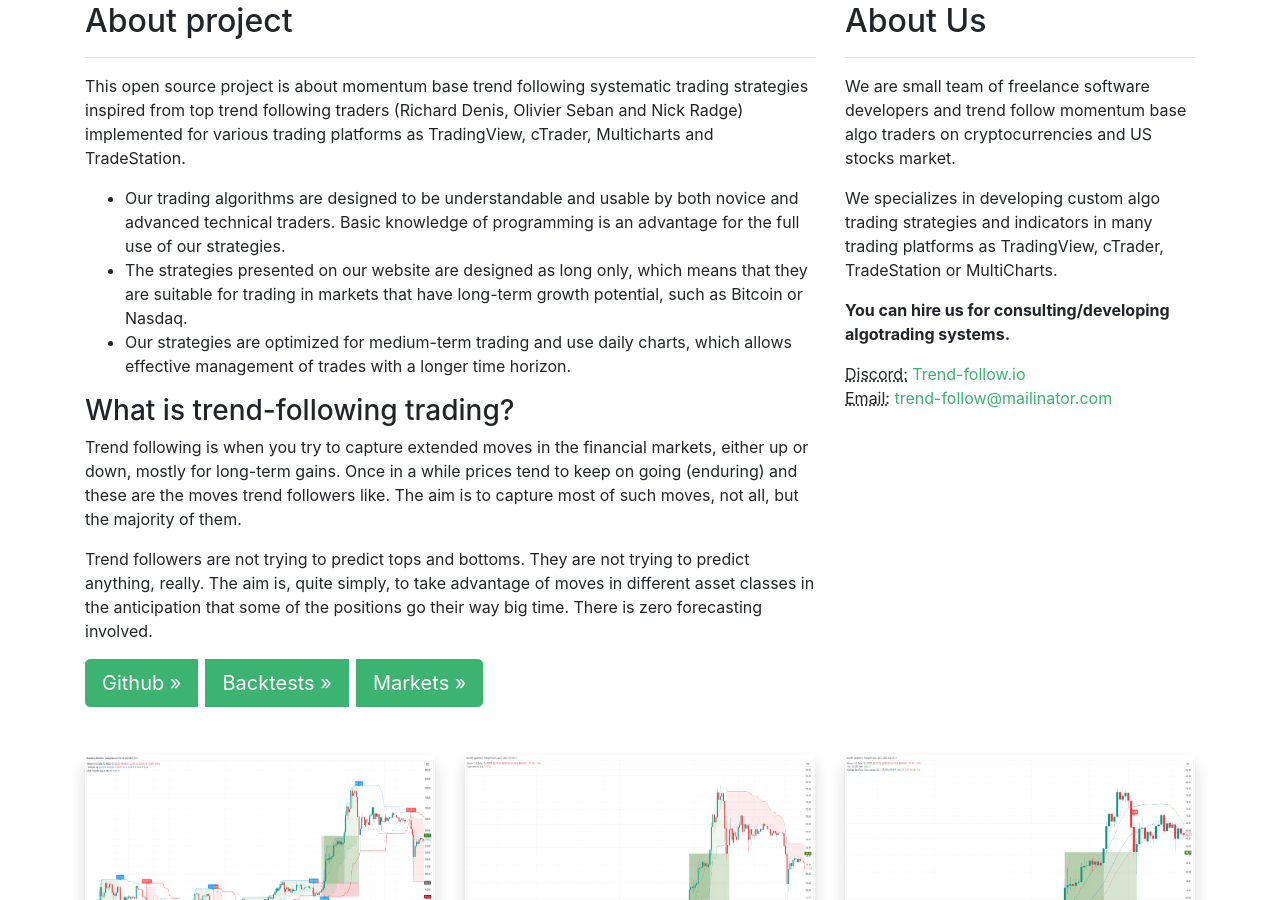
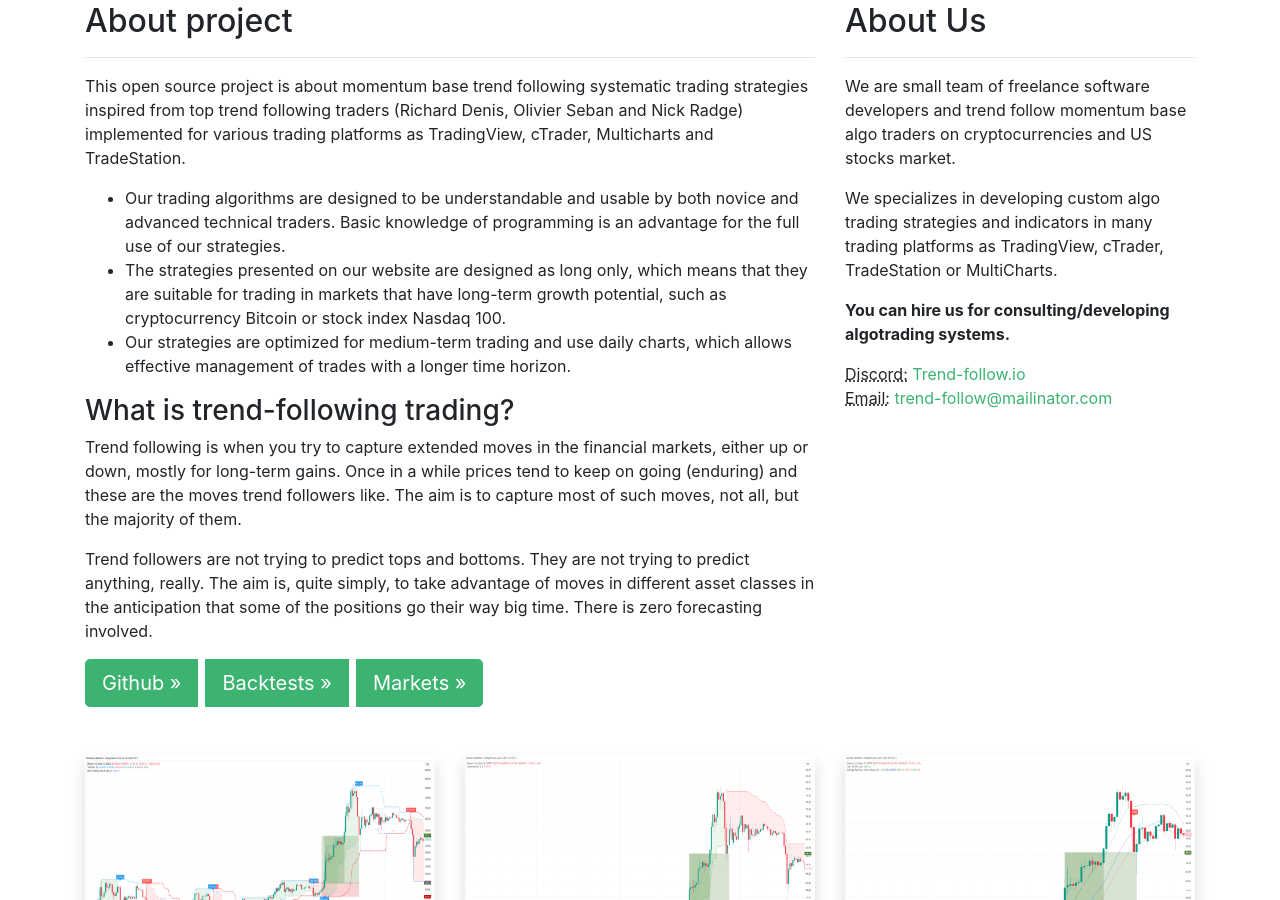
Before and after one commit to GeorgeFreelanceDeveloper/trend-follow.io, a Jekyll site: the page built from docs/index.html, in a window 1280 px wide and 900 px high, scrolled down 413 px. Built offline with Jekyll 4.4.1, drawn with Linux system fonts in a browser that asks for light colours.

Commit message:
72474097: more descriptive markets explain

```diff
--- a/docs/index.html
+++ b/docs/index.html
@@ -1,7 +1,6 @@
 ---
 layout: default
 ---
-
 <div class="row">
   <div class="col-md-8 mb-5">
     <h2>About project</h2>
@@ -14,7 +13,7 @@
         Our trading algorithms are designed to be understandable and usable by both novice and advanced technical traders. Basic knowledge of programming is an advantage for the full use of our strategies.
       </li>
       <li>
-        The strategies presented on our website are designed as long only, which means that they are suitable for trading in markets that have long-term growth potential, such as Bitcoin or Nasdaq.
+        The strategies presented on our website are designed as long only, which means that they are suitable for trading in markets that have long-term growth potential, such as cryptocurrency Bitcoin or stock index Nasdaq 100.
       </li>
       <li>
         Our strategies are optimized for medium-term trading and use daily charts, which allows effective management of trades with a longer time horizon.
```
Also changed, not shown: README.md.
